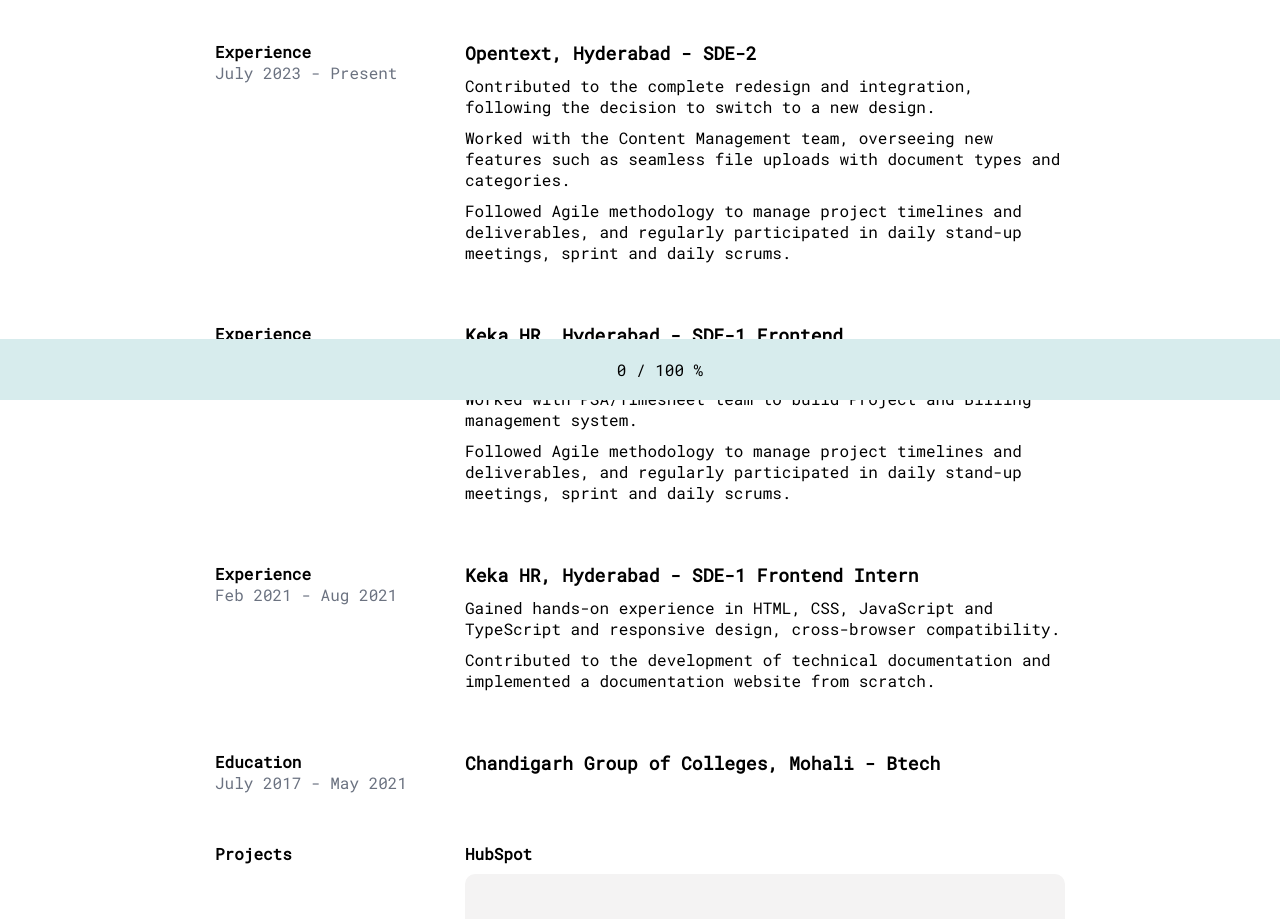
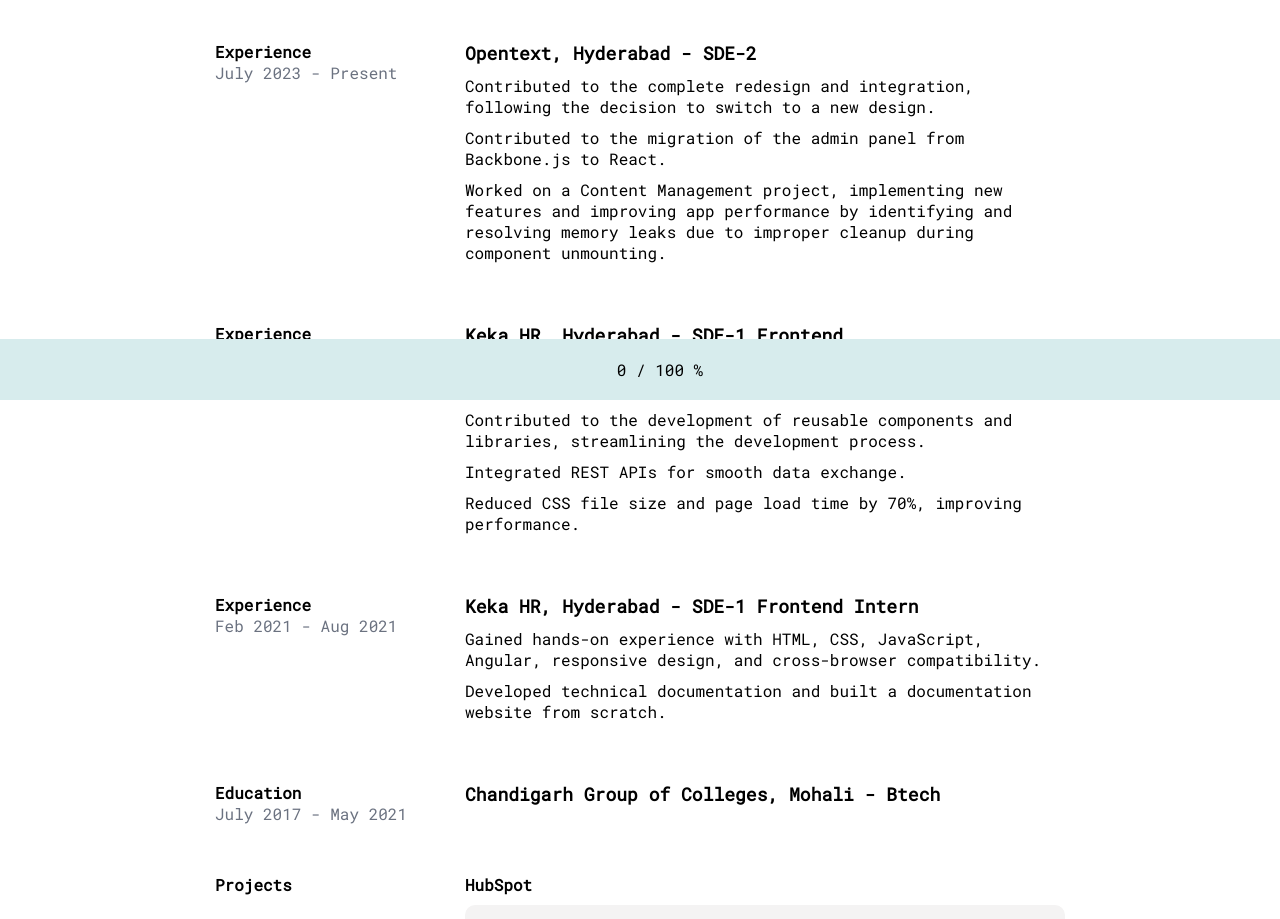
Before and after one commit to manav10799/Portfolio, an Angular app: page /aboutme in a window 1280 px wide. Shown: the part 400-1319 px from the top of the page. Built offline with nearby package versions, Linux system fonts and the light colour scheme.

Commit message:
Added New Experince Detials

```diff
--- a/src/app/more/more.component.ts
+++ b/src/app/more/more.component.ts
@@ -14,8 +14,8 @@
       company: "Opentext, Hyderabad",
       details: [
         "Contributed to the complete redesign and integration, following the decision to switch to a new design.",
-        "Worked with the Content Management team, overseeing new features such as seamless file uploads with document types and categories.",
-        "Followed Agile methodology to manage project timelines and deliverables, and regularly participated in daily stand-up meetings, sprint and daily scrums."
+        "Contributed to the migration of the admin panel from Backbone.js to React.",
+        "Worked on a Content Management project, implementing new features and improving app performance by identifying and resolving memory leaks due to improper cleanup during component unmounting."
       ]
     },
     {
@@ -24,9 +24,10 @@
       role: "SDE-1 Frontend",
       company: "Keka HR, Hyderabad",
       details: [
-        "Performed integrations with Rest Api's.",
-        "Worked with PSA/Timesheet team to build Project and Billing management system.",
-        "Followed Agile methodology to manage project timelines and deliverables, and regularly participated in daily stand-up meetings, sprint and daily scrums."
+        "Built a Project and Billing Management System with the PSA/Timesheet team.",
+        "Contributed to the development of reusable components and libraries, streamlining the development process.",
+        "Integrated REST APIs for smooth data exchange.",
+        "Reduced CSS file size and page load time by 70%, improving performance."
       ]
     },
     {
@@ -35,8 +36,8 @@
       role: "SDE-1 Frontend Intern",
       company: "Keka HR, Hyderabad",
       details: [
-        "Gained hands-on experience in HTML, CSS, JavaScript and TypeScript and responsive design, cross-browser compatibility.",
-        "Contributed to the development of technical documentation and implemented a documentation website from scratch."
+        "Gained hands-on experience with HTML, CSS, JavaScript, Angular, responsive design, and cross-browser compatibility.",
+        "Developed technical documentation and built a documentation website from scratch."
       ]
     },
     {
```
